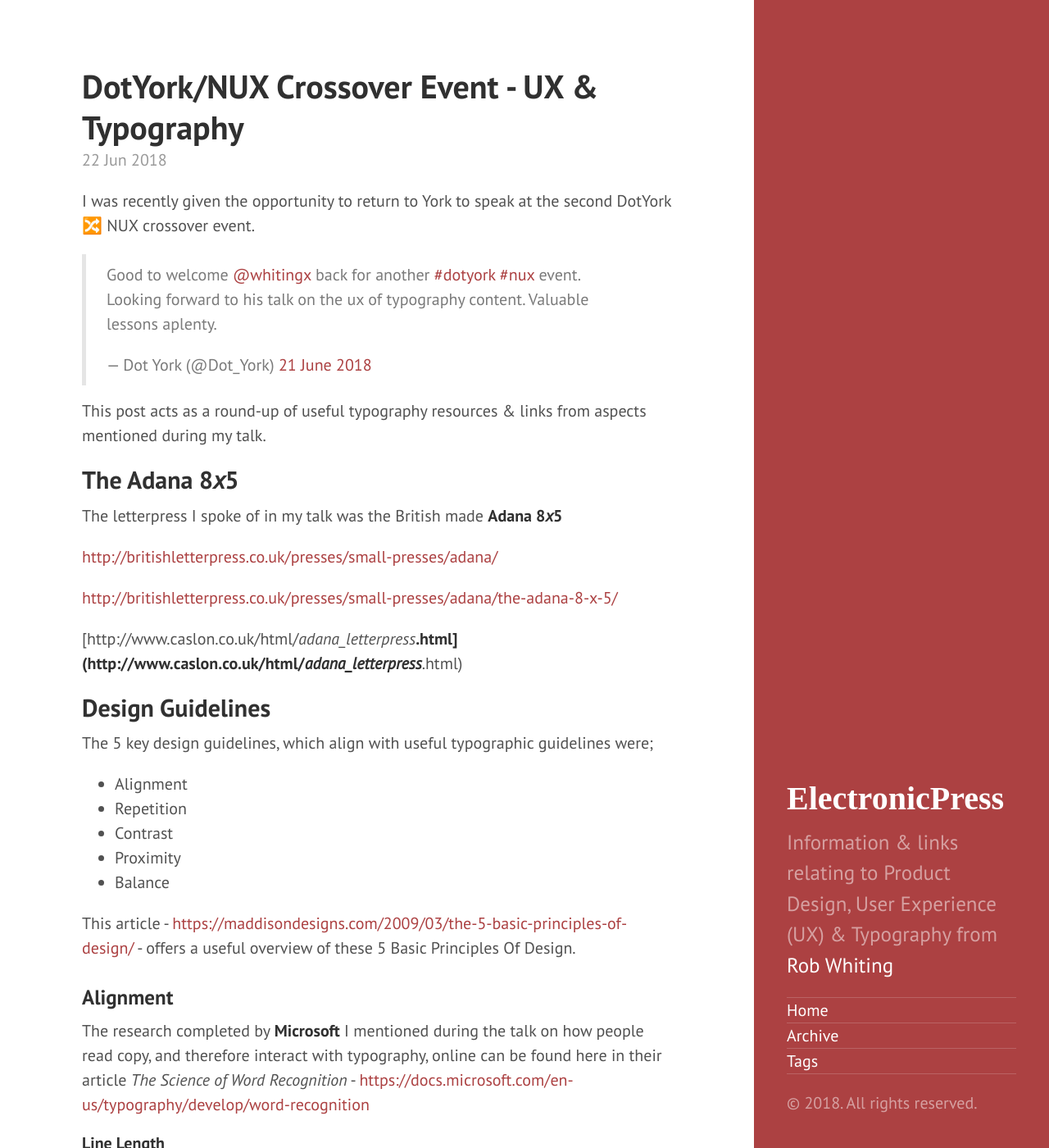
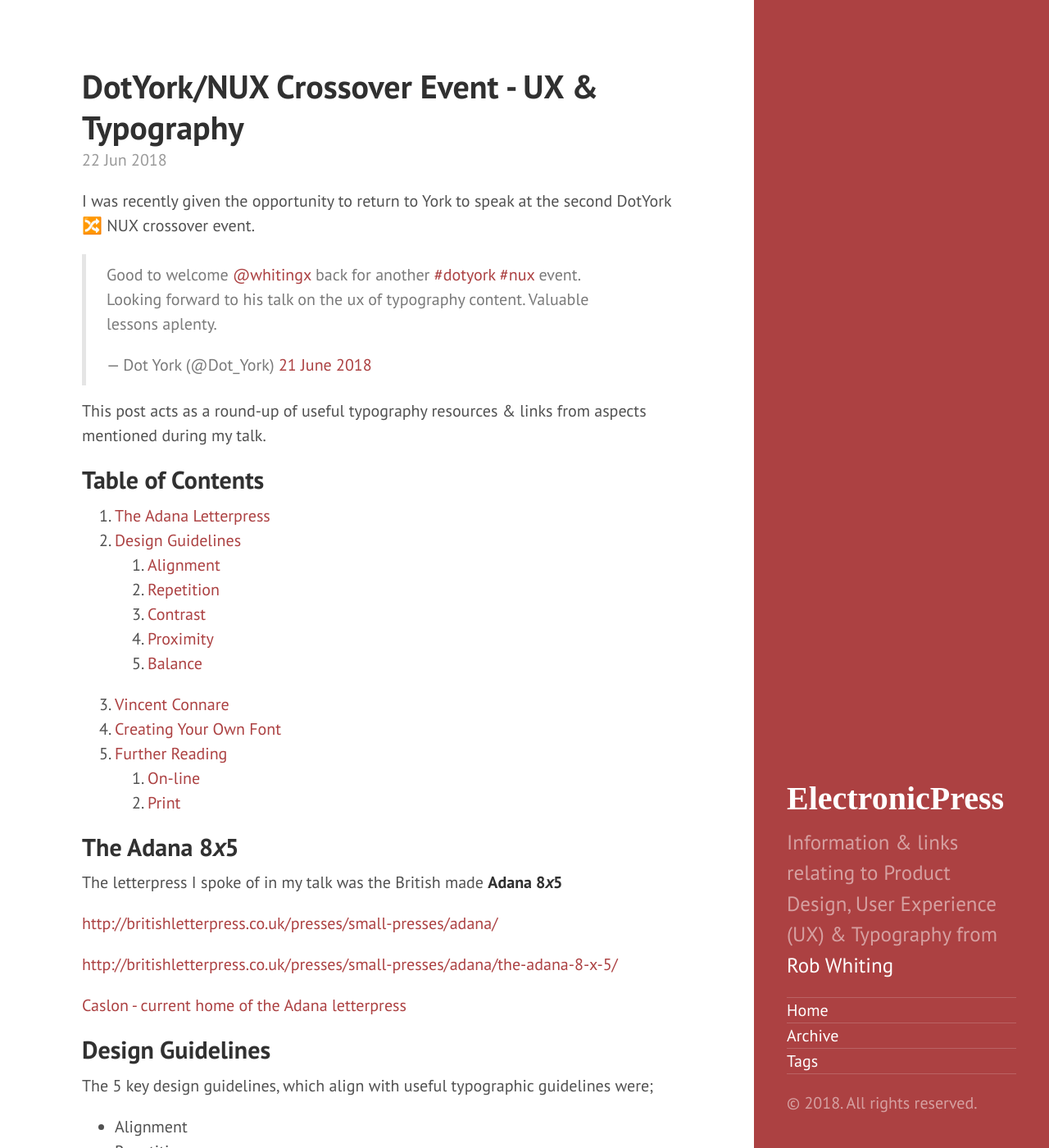
Before and after one commit to whitingx/whitingx.github.io, a Jekyll site: the page built from _posts/2018-06-22-dotyork-nux-ux-and-typography.md, in a window 1280 px wide and 1400 px high. Shown: the whole window at 82% size. Built offline with Jekyll 4.4.1, drawn with Linux system fonts in a browser that asks for light colours; some web fonts are replaced; comment, search, counter and statistics services are not loaded.

Commit message:
Add ToC
... and fix link

```diff
--- a/_posts/2018-06-22-dotyork-nux-ux-and-typography.md
+++ b/_posts/2018-06-22-dotyork-nux-ux-and-typography.md
@@ -11,7 +11,21 @@
 
 This post acts as a round-up of useful typography resources & links from aspects mentioned during my talk.
 
-## The Adana 8*x*5
+## Table of Contents
+1. [The Adana Letterpress](#adana)
+2. [Design Guidelines](#desguide)
+    1. [Alignment](#desguideal)
+    2. [Repetition](#desguiderep)
+    3. [Contrast](#desguidecont)
+    4. [Proximity](#desguideprox)
+    5. [Balance](#desguidebal)
+3. [Vincent Connare](#vincon)
+4. [Creating Your Own Font](#createfont)
+5. [Further Reading](#furtherread)
+    1. [On-line](#furtherreadon)
+    2. [Print](#furtherreadprint)
+
+## The Adana 8*x*5 <a name="adana"></a>
 
 The letterpress I spoke of in my talk was the British made **Adana 8*x*5**
 
@@ -19,7 +33,7 @@
 
 [http://britishletterpress.co.uk/presses/small-presses/adana/the-adana-8-x-5/](http://britishletterpress.co.uk/presses/small-presses/adana/the-adana-8-x-5/)
 
-[http://www.caslon.co.uk/html/_adana_letterpress___.html](http://www.caslon.co.uk/html/_adana_letterpress___.html)
+[Caslon - current home of the Adana letterpress](http://www.caslon.co.uk/html/_adana_letterpress___.html)
 
 ## Design Guidelines
 
```
